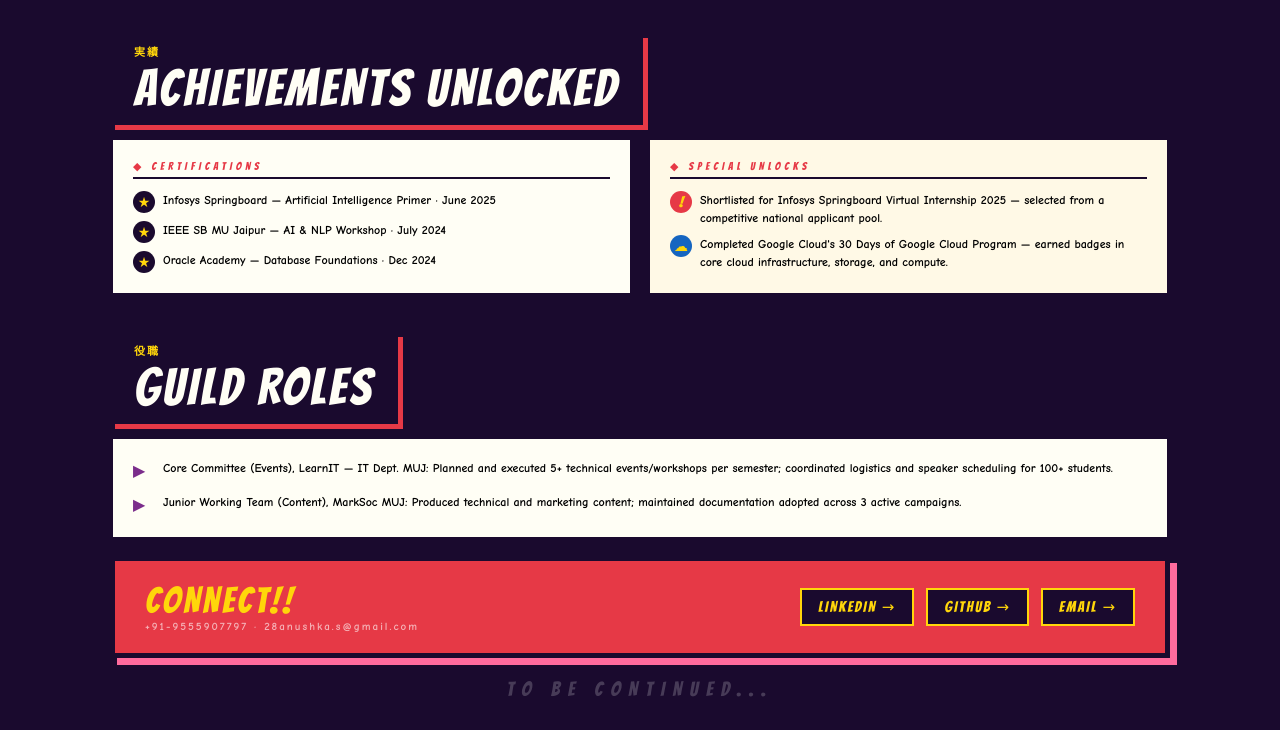
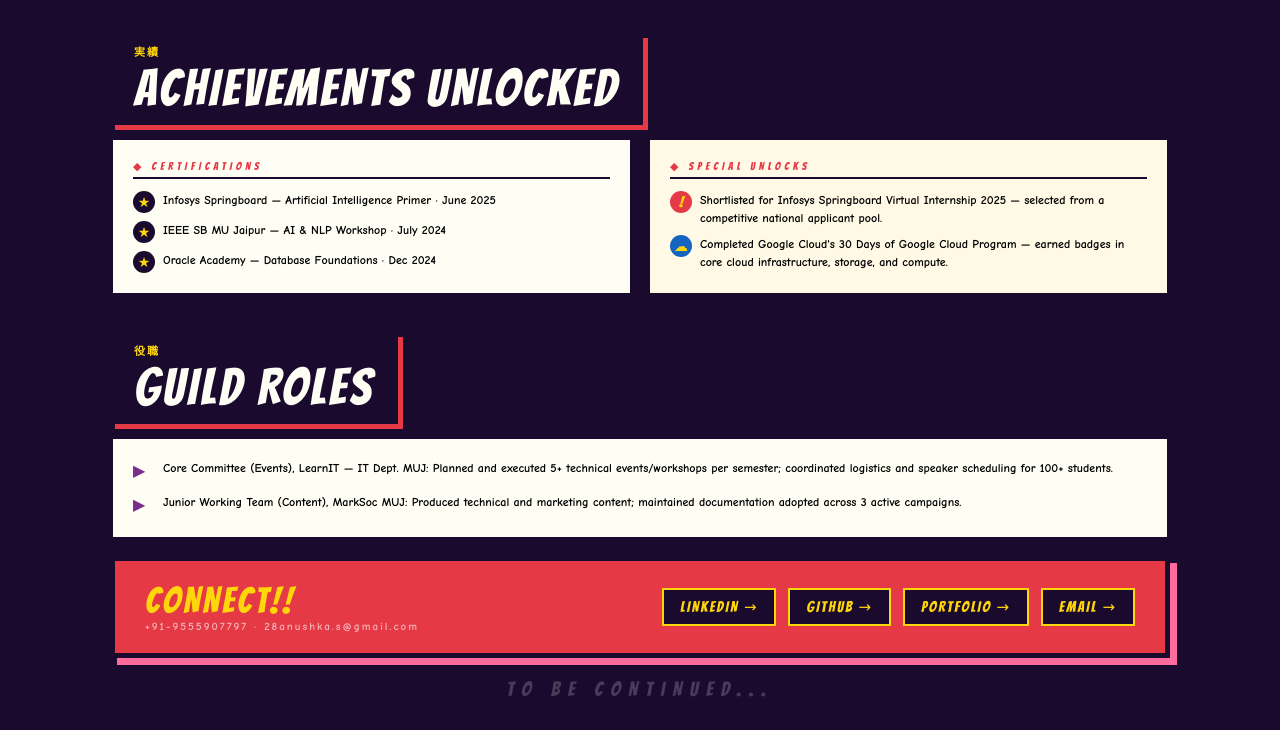
Before and after one commit to getoanushka/getoanushka.github.io, a plain HTML site: page index (3).html in a window 1280 px wide. Shown: the part 1821-2551 px from the top of the page. Drawn offline with Linux system fonts and the light colour scheme.

Commit message:
Add portfolio link to contact section

```diff
--- a/index (3).html
+++ b/index (3).html
@@ -454,6 +454,7 @@
     <div class="contact-links">
       <a href="https://linkedin.com/in/anushka-srivastava-b09271280" class="contact-link" target="_blank">LINKEDIN →</a>
       <a href="https://github.com/getoanushka" class="contact-link" target="_blank">GITHUB →</a>
+      <a href="https://getoanushka.github.io" class="contact-link" target="_blank">PORTFOLIO →</a>
       <a href="mailto:28anushka.s@gmail.com" class="contact-link">EMAIL →</a>
     </div>
   </div>
```
